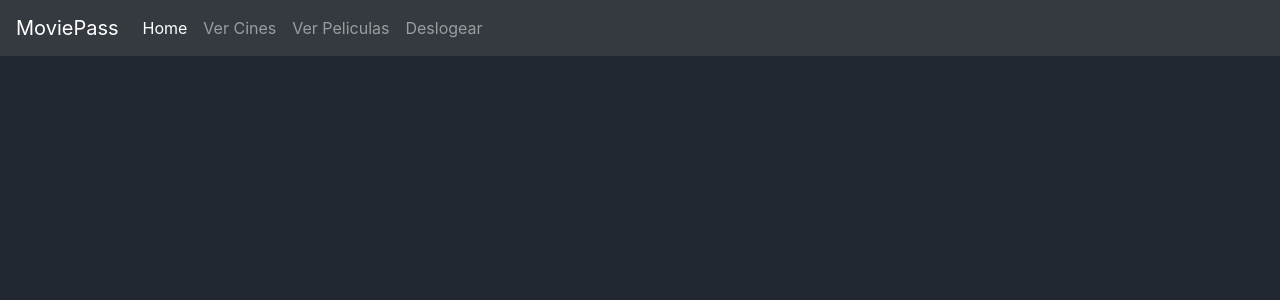
After one commit to RodriSuarez/MoviePass, a PHP site: template Views/nav-client.php in a window 1280 px wide. The commit adds this page. Shown: the top 300 px of the page. Run offline with PHP 8.4, Linux system fonts and the light colour scheme; the template is opened without the code that fills it, so the values that code supplies are empty; some libraries are stand-ins or nearby versions.

Commit message:
se termino el logeo ahora se arranco la vista de los cines y sus funciones

```diff
--- a/DAODB/cinema.php
+++ b/DAODB/cinema.php
@@ -10,11 +10,7 @@ namespace DAODB;
     {
         private $connection;
         private $tableName = "cinema";
-/* private $name;
-        private $address;
-        private $capacity;
-        private $id;
-        private $room;*/
+
         public function Add(CinemaModel $cinema)
         {
             try
--- /dev/null
+++ b/Views/nav-client.php
@@ -0,0 +1,28 @@
+<nav class="navbar navbar-expand-lg navbar-dark bg-dark">
+  <a class="navbar-brand" href="#">MoviePass</a>
+  <button class="navbar-toggler" type="button" data-toggle="collapse" data-target="#navbarSupportedContent" aria-controls="navbarSupportedContent" aria-expanded="false" aria-label="Toggle navigation">
+    <span class="navbar-toggler-icon"></span>
+  </button>
+
+  <div class="collapse navbar-collapse" id="navbarSupportedContent">
+    <ul class="navbar-nav">
+      <li class="nav-item active">
+          <a class="nav-link" href="<?= FRONT_ROOT . MOVIE_ROOT .'ShowListMoviesViewClient' ?>"> Home </a>
+      </li>
+
+      <li class="nav-item">
+        </li><li class="nav-item">
+        <a class="nav-link" href="<?= FRONT_ROOT.CINEMA_ROOT.'ShowListViewClient' ?>">Ver Cines</a>
+      </li></li>
+
+      <li class="nav-item">
+        <a class="nav-link" href="<?= FRONT_ROOT . MOVIE_ROOT .'ShowListMoviesViewClient' ?>"> Ver Peliculas </a>
+      </li>
+
+      <li class="nav-item">
+        <a class="nav-link" href=""> Deslogear </a>
+      </li>
+    </ul>
+
+  </div>
+</nav>
```
Also changed, not shown: Controllers/cinemaController.php (+3 -5 lines), Models/cinema.php (+11 -11 lines), Models/room.php (+26 -1 lines), Models/showCinema.php (renamed from Models/cinemaFunction.php, +24 -2 lines), Views/show-cinema-add.php (added).
